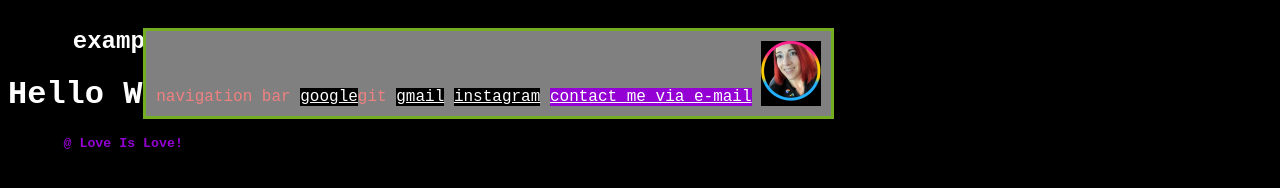
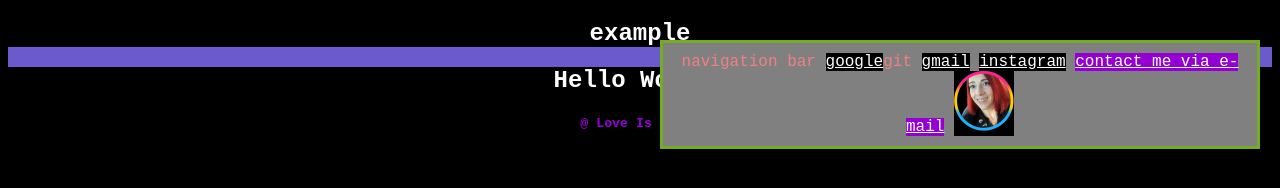
Before and after one commit to Cheez0id/my-new-repo, a plain HTML site: page index.html in a window 1280 px wide. Drawn offline with Linux system fonts and the light colour scheme.

Commit message:
still practicing with boxes

```diff
--- a/index.html
+++ b/index.html
@@ -13,14 +13,11 @@
         <a href="maryleeprince.ga@gmail.com"><img src="./images/profilecircle.png" alt="profilepic" style="width:60px;height:60px";></a>
     </header>
 
-
-
-        <section class="box">
-            <h2>example</h2>
-        </section>
+    <section class="box">
+        <h2>example</h2>
 
         <h1>Hello World!</h1>
-
+    </section>
 
     </body>
 
--- a/style.css
+++ b/style.css
@@ -16,13 +16,11 @@ header {
     background-color: gray;
 }
 
-body {position: fixed;
-}
 
 .box {
     height: 300;
     width: 300;
-    background-color: white;
+    background-color: slateblue;
 }
 
 
```
